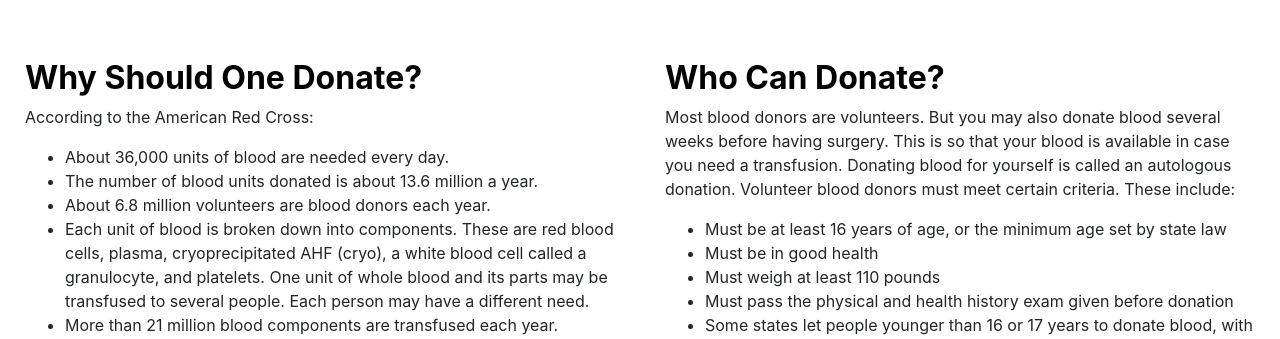
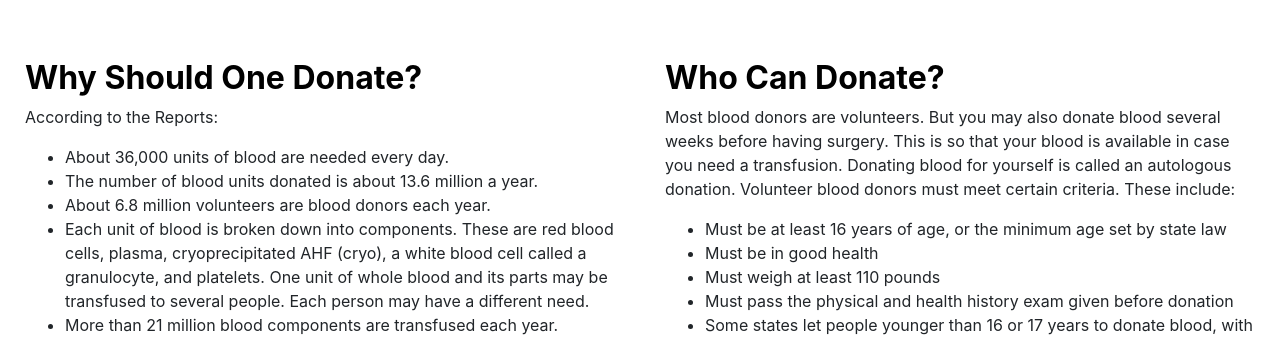
Before and after one commit to sanal-99/sanal-99-x21125775_FinalProject_DevOps, a Django app: page / in a window 1280 px wide. Shown: the part 265-604 px from the top of the page. Run offline with Django 3.2, Linux system fonts and the light colour scheme; data comes from the database, SQL or seed files in the repository; some libraries are stand-ins or nearby versions.

Commit message:
commit this

```diff
--- a/template/donor_home.html
+++ b/template/donor_home.html
@@ -8,7 +8,7 @@
     <!--Discription -->
     <div class="post_dec float-left">
         <h2 class="font-weight-bold">Why Should One Donate?</h2>
-        <p class="text-break">According to the American Red Cross:
+        <p class="text-break">According to the Reports:
           <ul>
             <li>About 36,000 units of blood are needed every day.</li>
 
```
